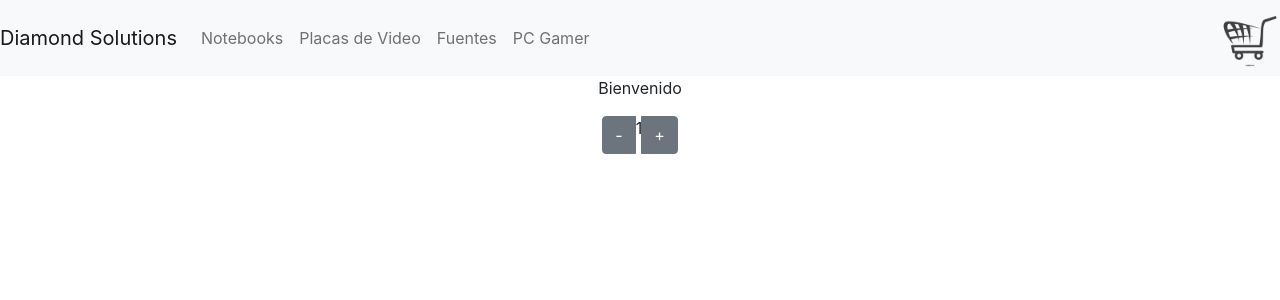
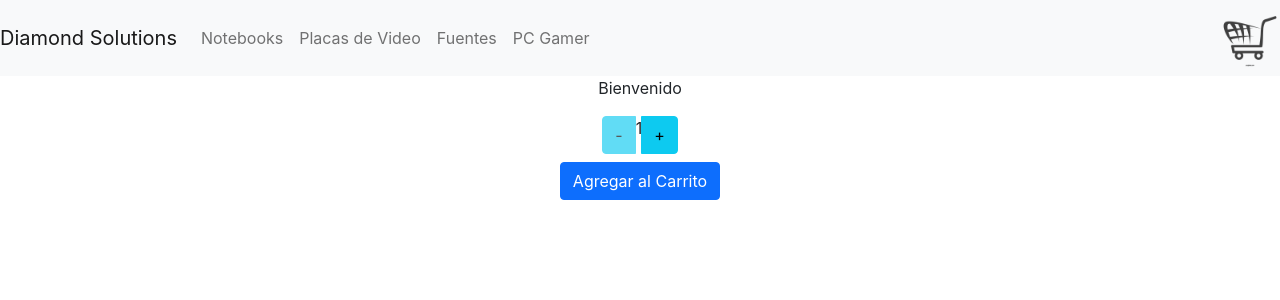
Before and after one commit to DiegaG182/ReactJs, a React (Create React App) app: page / in a window 1280 px wide. Shown: the top 300 px of the page. Built offline with nearby package versions, Linux system fonts and the light colour scheme.

Commit message:
componentes 2 contador arreglo

```diff
--- a/src/App.js
+++ b/src/App.js
@@ -1,6 +1,5 @@
 //import logo from './logo.svg';
 import './App.css';
-import ItemCount from './components/ItemCount';
 import ItemListContainer from './components/ItemListContainer';
 import Navbar from './components/Navbar';
 
@@ -10,10 +9,7 @@ function App() {
     <div className="App">
       <Navbar />
       <ItemListContainer greeting = "Bienvenido"/>
-      <ItemCount
-        ini={"1"}
-        fin={"5"}
-      />
+
     </div>
   );
 }
--- a/src/components/ItemCount.jsx
+++ b/src/components/ItemCount.jsx
@@ -3,26 +3,29 @@ import { Button, ButtonGroup } from 'reactstrap';
 
 
 
-const ItemCount = ({ini,fin}) => {
-    const [count, setCount] = useState(1)
-    const [inicial, setInicial] = useState(ini)
-    const [stock, settock] = useState(fin)
+const ItemCount = ({inicial,stock,onAdd}) => {
+    const [count, setCount] = useState(1);
+    //Funcion para decrementar el contador
+    function onDecrease(){
+        count > inicial ? setCount(count - 1) : console.log("no se puede restar esta cantidad")
+    }
+    //Funcion para incrementar el contador
+    function onIncrease() {
+        count < stock ? setCount(count + 1) : console.log("no se puede sumar esta cantidad")
+    }
 
-    function onAdd(e) {
-        const action = e.target.textContent
-        if (action === "+" && count < stock )
-            setCount(count + 1)
-        if (action === "-" && count > inicial )
-            setCount(count - 1);
-    }
 
     return(
     <div>
         <ButtonGroup>
-            <Button onClick={(e)=>onAdd(e)}>-</Button>
+            <Button onClick={onDecrease} disabled={count<=inicial}  color="info">-</Button>
             <span> {count} </span>
-            <Button onClick={(e)=>onAdd(e)}>+</Button>
+            <Button onClick={onIncrease} disabled={count===stock}  color="info">+</Button>
         </ButtonGroup>
+
+        <div style={{ marginTop: '.5rem' }}>
+        <Button onClick={()=>onAdd(count)} color="primary">Agregar al Carrito</Button>
+        </div>
     </div>
     )
 
--- a/src/components/ItemListContainer.jsx
+++ b/src/components/ItemListContainer.jsx
@@ -1,6 +1,20 @@
+import ItemCount from "./ItemCount";
+
 const ItemListContainer = ({greeting}) =>{
+
+    const handleClick=(contador) =>{
+        alert(`La cantidad agregada es ${contador}`)
+        }
+
     return(
+    <>
         <p>{greeting}</p>
+        <ItemCount
+        inicial={1}
+        stock={5}
+        onAdd={handleClick}
+        />
+    </>
     )
 }
 export default ItemListContainer;
```
